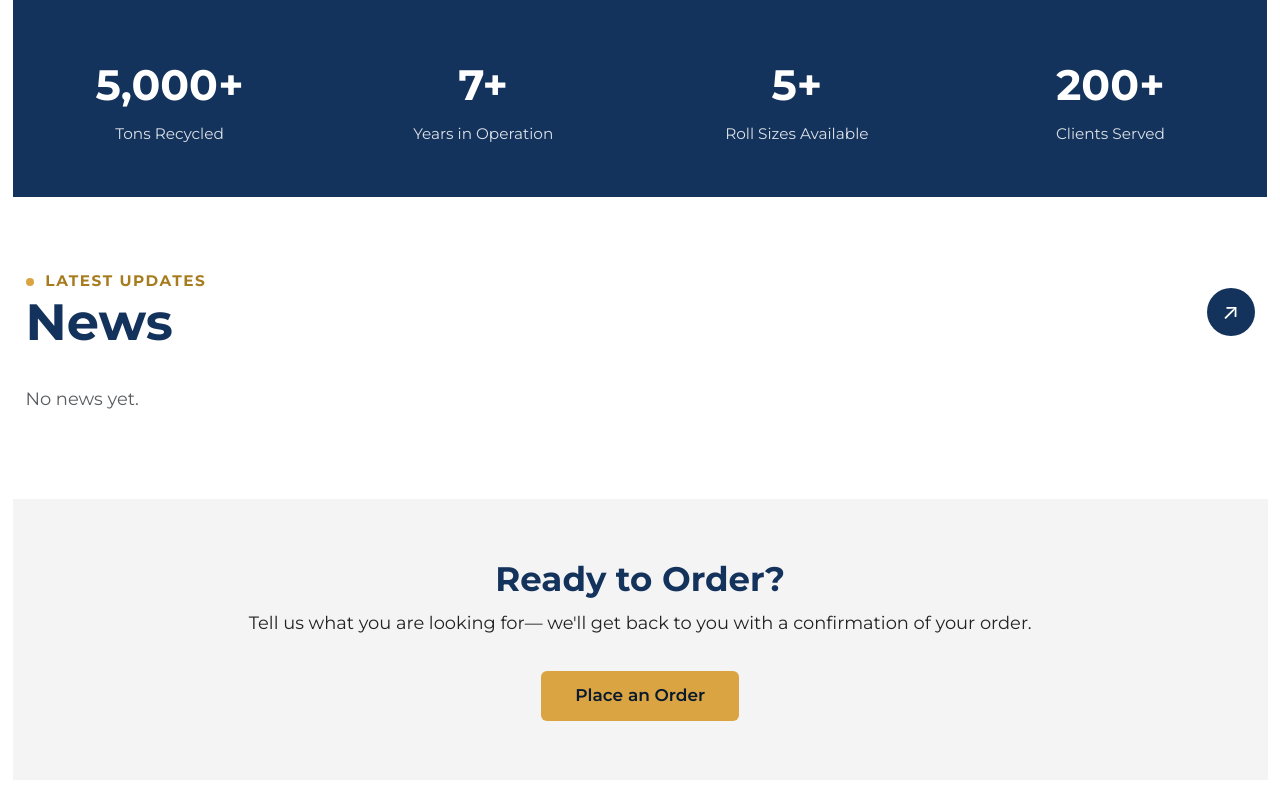
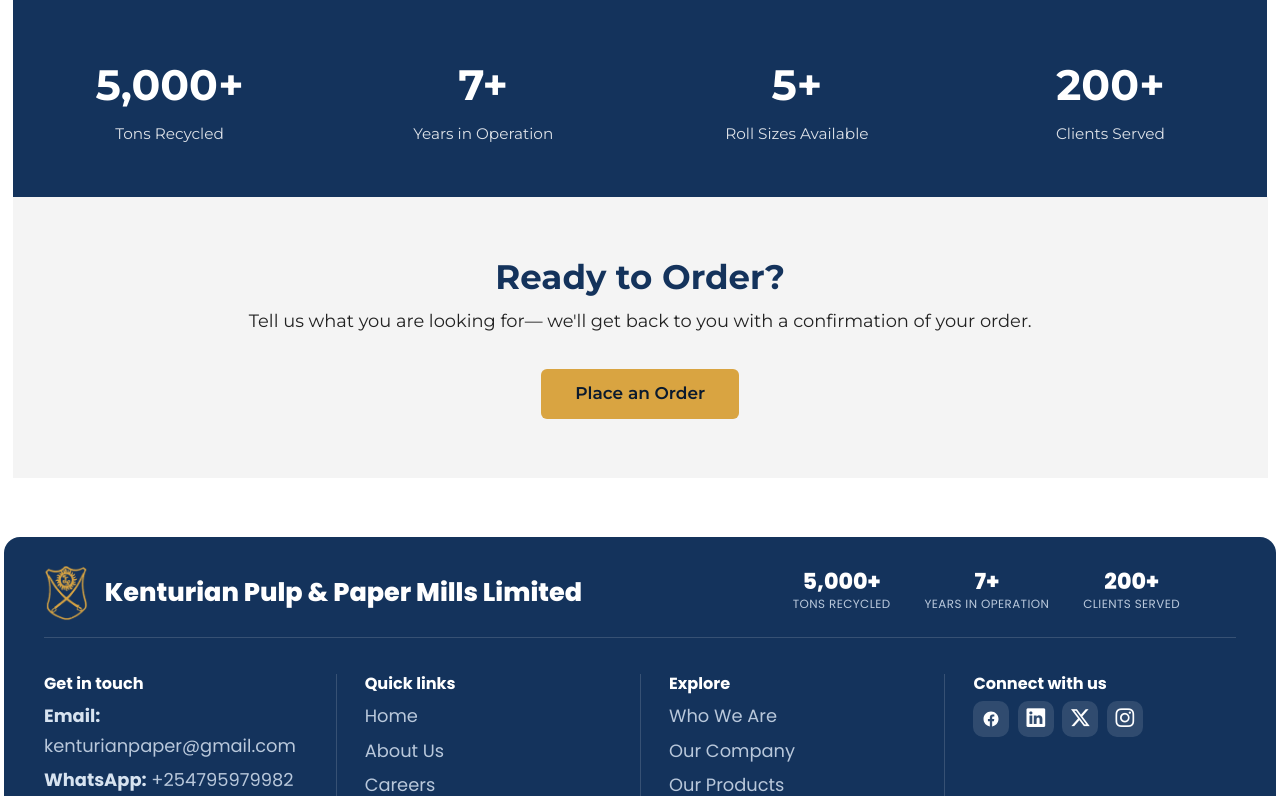
Before and after one commit to john-njoroge456/Kenturian-Pulp-And-Paper-Mill-Ltd, a Django app: page / in a window 1280 px wide. Shown: the part 2982-3778 px from the top of the page. Run offline with Django 5.2, Linux system fonts and the light colour scheme; data that the repository does not hold is empty.

Commit message:
Home page shows only published news; hide news section when empty

```diff
--- a/main/views.py
+++ b/main/views.py
@@ -199,7 +199,8 @@ def news_detail_view(request, slug):
 
 def index(request):
     products = Product.objects.all().order_by('display_order')[:6]
-    news = NewsArticle.objects.all().order_by('-published_at')[:3]
+    news = NewsArticle.objects.filter(
+        is_published=True).order_by('-published_at')[:3]
     gallery = GalleryImage.objects.filter(
         category='home_hero').order_by('uploaded_at')[:6]
     return render(request, 'main/index.html', {
--- a/templates/main/index.html
+++ b/templates/main/index.html
@@ -283,6 +283,7 @@ document.addEventListener('DOMContentLoaded', function () {
 </script>
 
 <!-- News -->
+{% if news_list %}
 <section class="section-block">
   <div class="container">
     <div class="d-flex justify-content-between align-items-center mb-4" data-aos="fade-up">
@@ -315,6 +316,7 @@ document.addEventListener('DOMContentLoaded', function () {
     {% endif %}
   </div>
 </section>
+{% endif %}
 <!-- Request a Quote CTA -->
 <section class="quote-strip" data-aos="zoom-in">
   <div class="container text-center">
```
